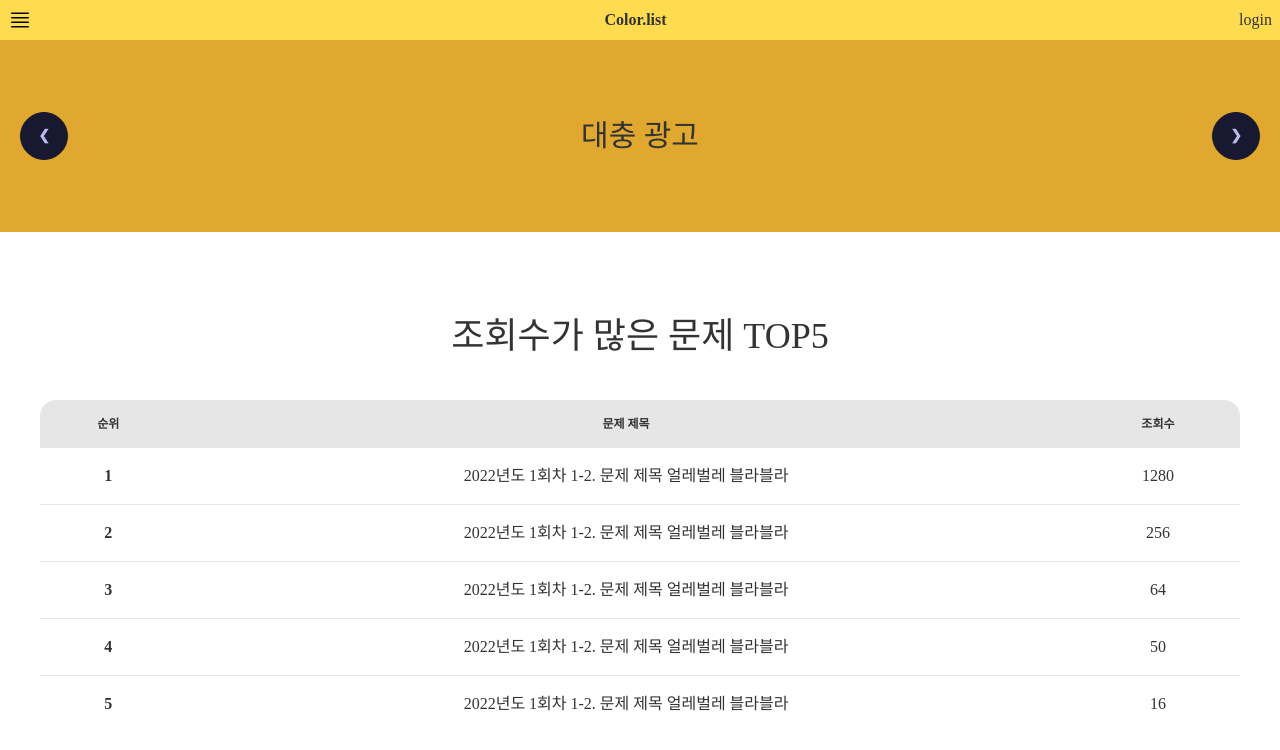
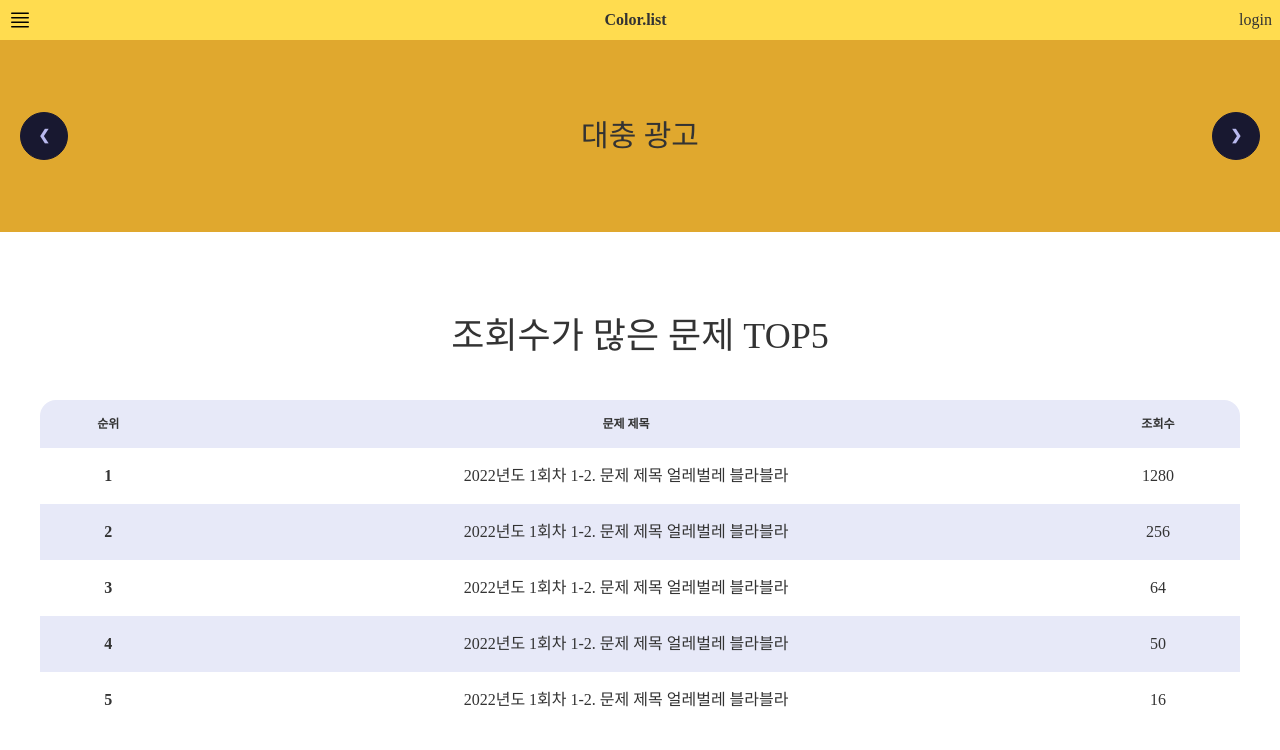
Before and after one commit to lisohh/Colorist-frontend, a React (Vite) app: page / in a window 1280 px wide. Shown: the top 750 px of the page. Built offline with nearby package versions, Linux system fonts and the light colour scheme; a web font is replaced by a local one.

Commit message:
Feat: table css 코드 추가

```diff
--- a/src/index.css
+++ b/src/index.css
@@ -30,3 +30,24 @@ li[role="alert"] {
 .pop-box-shadow {
   box-shadow: 0px 2px 4px rgba(0, 0, 0, 0.25);
 }
+
+.table.table-purple-zebra thead th {
+  background-color: #e7e9f8;
+}
+
+.table:where(.table-purple-zebra, .table-yellow-zebra) tr :where(td, th) {
+  border-top-width: 0;
+  border-bottom-width: 0;
+}
+
+.table.table-purple-zebra tbody tr:nth-child(even) :where(td, th) {
+  background-color: #e7e9f8;
+}
+
+.table.table-yellow-zebra thead th {
+  background-color: #fff4cb;
+}
+
+.table.table-yellow-zebra tbody tr:nth-child(even) :where(td, th) {
+  background-color: #fff4cb;
+}
```
